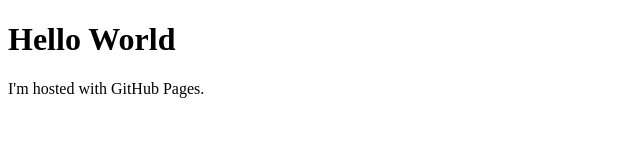
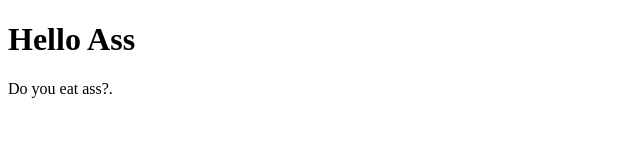
Before and after one commit to GirixK/GirixK.github.io, a plain HTML site: page index.html in a window 1280 px wide. Shown: the whole page, without its empty margins (0-640 px from the left). Drawn offline with Linux system fonts and the light colour scheme.

Commit message:
Added ass

```diff
--- a/index.html
+++ b/index.html
@@ -1,7 +1,7 @@
 <!DOCTYPE html>
 <html>
 <body>
-<h1>Hello World</h1>
-<p>I'm hosted with GitHub Pages.</p>
+<h1>Hello Ass</h1>
+<p>Do you eat ass?.</p>
 </body>
 </html>
```
